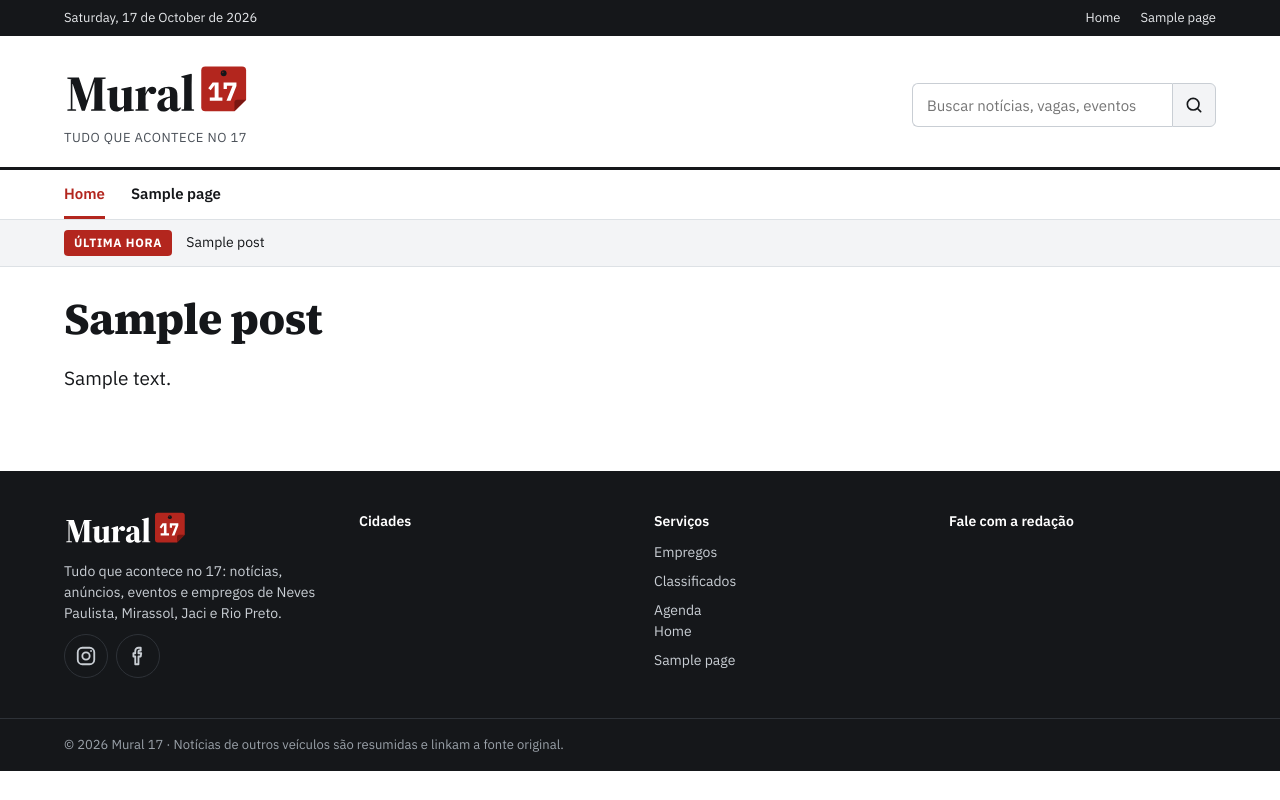
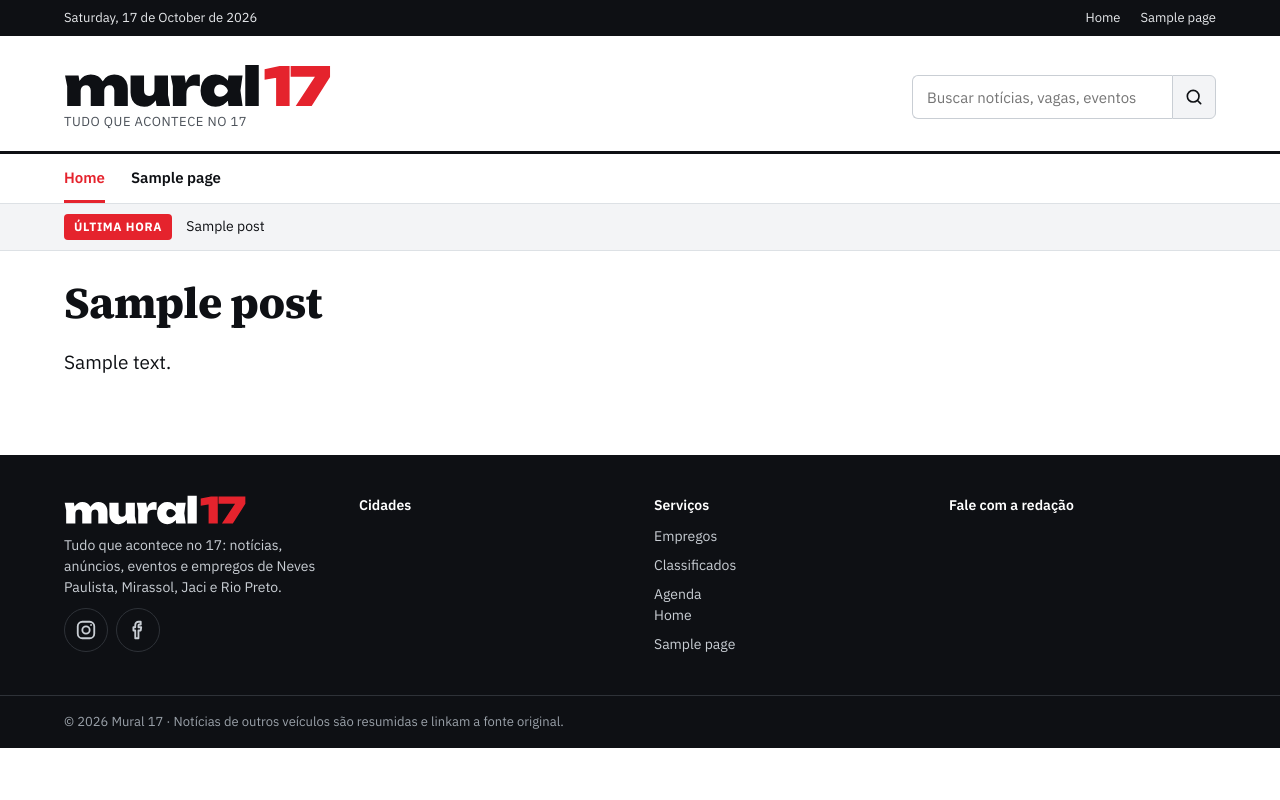
Before and after one commit to andersonvixxdev/mural17, a WordPress theme: template page.php in a window 1280 px wide. Run offline with PHP 8.4 and a stand-in for WordPress, Linux system fonts and the light colour scheme; the site name, menu and one post (Sample post) are stand-ins, and other content is empty; some libraries are stand-ins or nearby versions.

Commit message:
Nova marca: conceito Ligado (mural17 com o 1 e o 7 fundidos)
Troca o logo, o ícone, o favicon e a imagem de compartilhamento, adiciona a
foto de perfil, muda a cor de destaque para o vermelho sinal (#E5232D) e a
tinta para #0E1014, e ajusta o tamanho do logo no cabeçalho e no rodapé.

Co-Authored-By: Claude Opus 5.5 <noreply@anthropic.com>
Claude-Session: https://claude.ai/code/session_01Hi9w6rLKaPhJhLQX5TysQj

```diff
--- a/assets/css/main.css
+++ b/assets/css/main.css
@@ -3,8 +3,8 @@
    ========================================================================== */
 
 :root {
-	--m17-accent: #B3261E;
-	--m17-ink: #15171A;
+	--m17-accent: #E5232D;
+	--m17-ink: #0E1014;
 	--m17-ink-2: #3A4048;
 	--m17-muted: #5B626B;
 	--m17-line: #DDE1E5;
@@ -105,8 +105,8 @@ input:focus-visible { outline: 3px solid var(--m17-accent); outline-offset: 2px;
 
 .marca { display: flex; flex-direction: column; gap: 4px; }
 .marca__logo { display: inline-flex; }
-.marca__logo img { height: 60px; width: auto; }
-.marca__logo--rodape img { height: 40px; }
+.marca__logo img { height: 44px; width: auto; }
+.marca__logo--rodape img { height: 30px; }
 .marca__nome {
 	font-family: var(--m17-serif); font-weight: 800; font-size: 44px; line-height: 1;
 	letter-spacing: -0.02em; color: var(--m17-ink);
@@ -435,7 +435,7 @@ input:focus-visible { outline: 3px solid var(--m17-accent); outline-offset: 2px;
 	.menu-abrir { display: inline-flex; }
 	.marca { align-items: center; text-align: center; flex: 1; }
 	.marca__nome { font-size: 30px; }
-	.marca__logo img { height: 40px; }
+	.marca__logo img { height: 30px; }
 	.marca__slogan { display: none; }
 	.cabecalho__acoes { display: none; }
 
--- a/footer.php
+++ b/footer.php
@@ -15,7 +15,7 @@ $fb    = mural17_opt( 'mural17_facebook' );
 <footer class="rodape">
 	<div class="wrap rodape__grade">
 		<div class="rodape__marca">
-			<a class="marca__logo marca__logo--rodape" href="<?php echo esc_url( home_url( '/' ) ); ?>"><img src="<?php echo esc_url( MURAL17_URI . '/assets/marca/mural17-logo-negativo.svg' ); ?>" width="361" height="118" alt="Mural 17"></a>
+			<a class="marca__logo marca__logo--rodape" href="<?php echo esc_url( home_url( '/' ) ); ?>"><img src="<?php echo esc_url( MURAL17_URI . '/assets/marca/mural17-logo-negativo.svg' ); ?>" width="503" height="83" alt="Mural 17"></a>
 			<p><?php echo esc_html( mural17_opt( 'mural17_slogan' ) ); ?>: notícias, anúncios, eventos e empregos de Neves Paulista, Mirassol, Jaci e Rio Preto.</p>
 			<div class="rodape__redes">
 				<?php if ( $ig ) : ?>
--- a/functions.php
+++ b/functions.php
@@ -132,7 +132,7 @@ function mural17_favicon() {
 	echo '<link rel="icon" href="' . esc_url( $base . 'mural17-favicon.svg' ) . '" type="image/svg+xml">' . "\n";
 	echo '<link rel="icon" href="' . esc_url( $base . 'mural17-icone-512.png' ) . '" sizes="512x512">' . "\n";
 	echo '<link rel="apple-touch-icon" href="' . esc_url( $base . 'mural17-icone-180.png' ) . '">' . "\n";
-	echo '<meta name="theme-color" content="#15171A">' . "\n";
+	echo '<meta name="theme-color" content="#0E1014">' . "\n";
 }
 add_action( 'wp_head', 'mural17_favicon' );
 
--- a/header.php
+++ b/header.php
@@ -44,7 +44,7 @@
 			<?php if ( has_custom_logo() ) : ?>
 				<?php the_custom_logo(); ?>
 			<?php else : ?>
-				<a class="marca__logo" href="<?php echo esc_url( home_url( '/' ) ); ?>" rel="home"><img src="<?php echo esc_url( MURAL17_URI . '/assets/marca/mural17-logo.svg' ); ?>" width="361" height="118" alt="Mural 17"></a>
+				<a class="marca__logo" href="<?php echo esc_url( home_url( '/' ) ); ?>" rel="home"><img src="<?php echo esc_url( MURAL17_URI . '/assets/marca/mural17-logo.svg' ); ?>" width="503" height="83" alt="Mural 17"></a>
 			<?php endif; ?>
 			<?php if ( mural17_opt( 'mural17_slogan' ) ) : ?>
 				<p class="marca__slogan"><?php echo esc_html( mural17_opt( 'mural17_slogan' ) ); ?></p>
--- a/inc/customizer.php
+++ b/inc/customizer.php
@@ -16,7 +16,7 @@ if ( ! defined( 'ABSPATH' ) ) {
  */
 function mural17_defaults() {
 	return array(
-		'mural17_cor'        => '#B3261E',
+		'mural17_cor'        => '#E5232D',
 		'mural17_slogan'     => 'Tudo que acontece no 17',
 		'mural17_whatsapp'   => '',
 		'mural17_email'      => '',
@@ -122,7 +122,7 @@ add_action( 'customize_register', 'mural17_customize_register' );
 function mural17_accent_css() {
 	$cor = sanitize_hex_color( mural17_opt( 'mural17_cor' ) );
 	if ( ! $cor ) {
-		$cor = '#B3261E';
+		$cor = '#E5232D';
 	}
 	return ':root{--m17-accent:' . $cor . ';}';
 }
```
Also changed, not shown: README.md, assets/marca/README.md, assets/marca/mural17-avatar.svg (added), assets/marca/mural17-compartilhamento.png, assets/marca/mural17-favicon.svg, assets/marca/mural17-icone-180.png, assets/marca/mural17-icone-512.png, assets/marca/mural17-logo-mono.svg, assets/marca/mural17-logo-negativo.svg, assets/marca/mural17-logo.svg, assets/marca/mural17-simbolo.svg.
